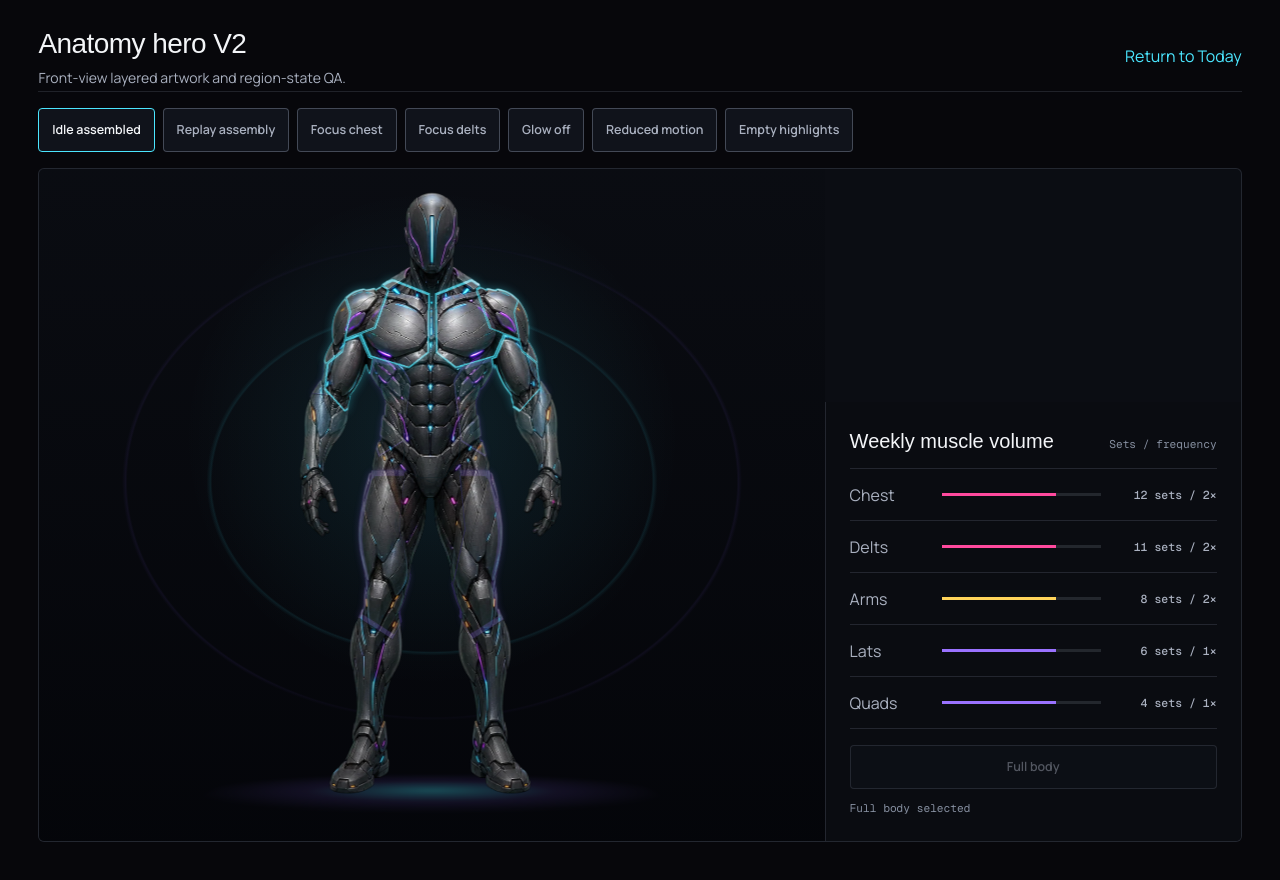
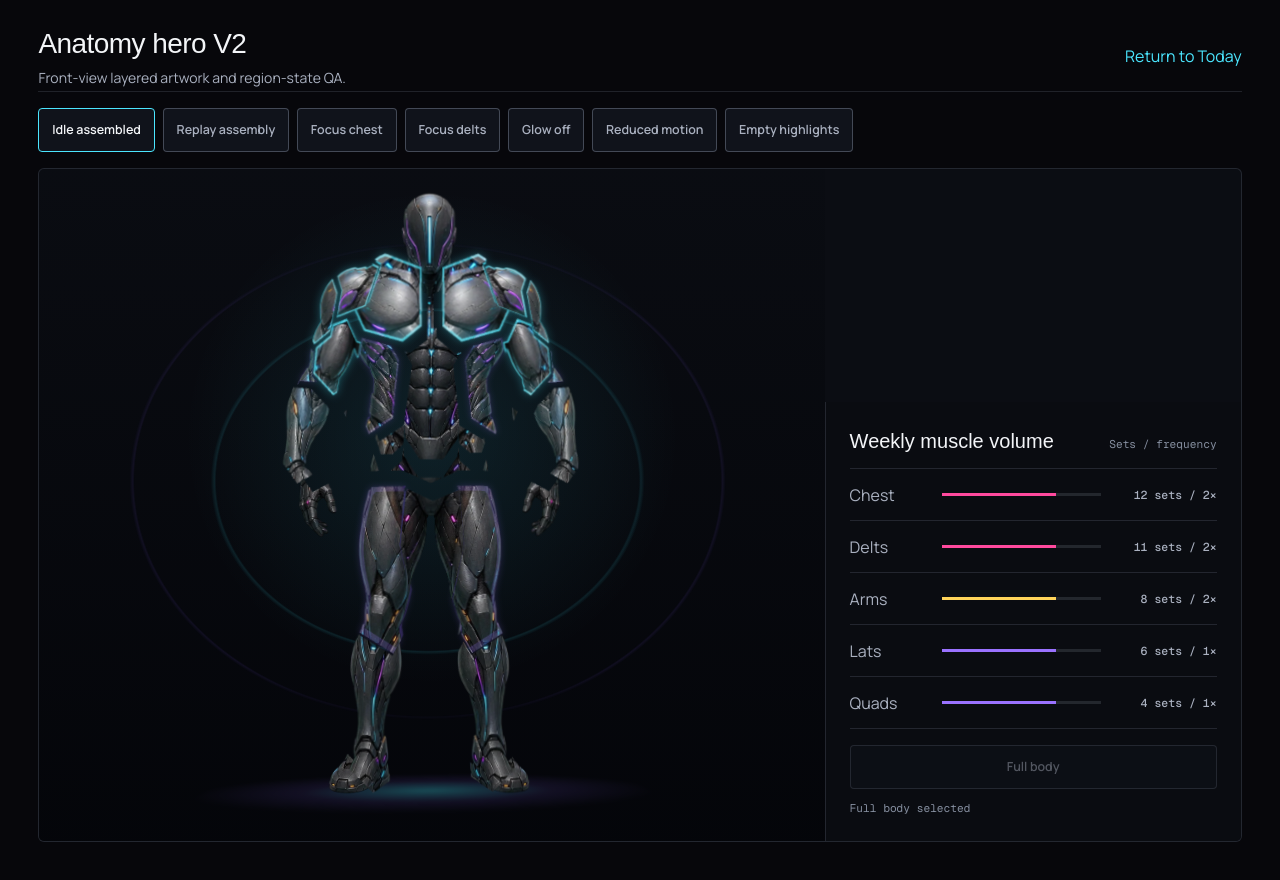
Before and after one commit to garyts-ai/health, a Next.js app: page /lab/anatomy-hero-v2 in a window 1280 px wide. Shown: the top 880 px of the page. Built offline with nearby package versions, Linux system fonts and the light colour scheme; a web font is replaced by a local one.

Commit message:
Upgrade recurring anatomy motion (#40)

```diff
--- a/src/app/lab/anatomy-hero-v2/page.tsx
+++ b/src/app/lab/anatomy-hero-v2/page.tsx
@@ -97,6 +97,7 @@ export default function AnatomyHeroV2LabPage() {
             mode={mode}
             targetRegionIds={["chest", "frontDelts", "sideDelts", "biceps", "triceps", "forearms", "lats"]}
             assemblyRun={heroRun}
+            autoCycle
             previewRegionIds={previewRegions}
             selectedRegionIds={selectedRegions}
             onPreviewChange={setPreviewRegions}
--- a/src/components/anatomy-figure.tsx
+++ b/src/components/anatomy-figure.tsx
@@ -57,6 +57,7 @@ export function AnatomyFigure({
       }}
       glowEnabled={motionMode !== "static"}
       forceReducedMotion={motionMode === "static"}
+      autoCycle={motionMode === "charged"}
     />
   );
 }
--- /dev/null
+++ b/src/components/anatomy-hero/anatomy-cycle.ts
@@ -0,0 +1,77 @@
+import type { AnatomyHeroLayerAsset } from "@/lib/anatomy-hero-manifest";
+
+export const ANATOMY_CYCLE_DELAY_MS = 1400;
+export const ANATOMY_CYCLE_TOTAL_MS = 10800;
+export const ANATOMY_CYCLE_EXPLODE_AT = 0.28;
+export const ANATOMY_CYCLE_RESEAT_AT = 0.64;
+
+function transform(x: number, y: number, rotate: number, scale: number) {
+  return `translate3d(${x.toFixed(2)}px, ${y.toFixed(2)}px, 0) rotate(${rotate.toFixed(2)}deg) scale(${scale.toFixed(3)})`;
+}
+
+/**
+ * A long, calm loop: hold assembled, open the suit into its authored directions,
+ * carry the loose pieces through a shallow orbital pass, then reseat them.
+ * The artwork stays orthographic; the orbit is communicated by stagger and depth,
+ * not by pretending the front illustration contains a back view.
+ */
+export function recurringKeyframesForLayer(asset: AnatomyHeroLayerAsset): Keyframe[] {
+  if (!asset.assembly) {
+    return [
+      { transform: transform(0, 0, 0, 1), offset: 0 },
+      { transform: transform(-1.5, 0, -0.18, .998), offset: .4 },
+      { transform: transform(1.5, 0, .18, 1.002), offset: .61 },
+      { transform: transform(0, 0, 0, 1), offset: 1 },
+    ];
+  }
+
+  const { x, y, rotate, scale } = asset.explodedTransform;
+  const depth = asset.depthPlane + 1;
+  const lateralDirection = Math.sign(x) || (asset.id.endsWith("left") ? -1 : 1);
+  const phaseOffset = Math.min(.055, asset.assembly.delayMs / 22000);
+  const openStart = ANATOMY_CYCLE_EXPLODE_AT + phaseOffset;
+  const openSeat = openStart + .115;
+  const orbitPass = openSeat + .105;
+  const returnStart = ANATOMY_CYCLE_RESEAT_AT - phaseOffset * .35;
+  const returnSeat = Math.min(.84, returnStart + .13);
+  const distance = 1.18 + depth * .08;
+  const orbitX = lateralDirection * (3.5 + depth * 2.25);
+  const orbitY = (depth - 2) * -2.25;
+
+  return [
+    { transform: transform(0, 0, 0, 1), opacity: 1, offset: 0 },
+    { transform: transform(0, 0, 0, 1), opacity: 1, offset: openStart },
+    {
+      transform: transform(x * distance, y * distance, rotate, scale),
+      opacity: .98,
+      offset: openSeat,
+    },
+    {
+      transform: transform(x * distance + orbitX, y * distance + orbitY, rotate * -.55, scale * .994),
+      opacity: 1,
+      offset: orbitPass,
+    },
+    {
+      transform: transform(x * distance - orbitX * .42, y * distance - orbitY * .35, rotate * .38, scale),
+      opacity: .98,
+      offset: returnStart,
+    },
+    {
+      transform: transform(x * -.045, y * -.045, rotate * -.04, 1.006),
+      opacity: 1,
+      offset: returnSeat,
+    },
+    { transform: transform(0, 0, 0, 1), opacity: 1, offset: .82 },
+    { transform: transform(0, 0, 0, 1), opacity: 1, offset: 1 },
+  ];
+}
+
+export function cycleTiming() {
+  return {
+    delay: ANATOMY_CYCLE_DELAY_MS,
+    duration: ANATOMY_CYCLE_TOTAL_MS,
+    easing: "linear",
+    fill: "both" as const,
+    iterations: Infinity,
+  };
+}
--- a/src/components/anatomy-hero/anatomy-hero.module.css
+++ b/src/components/anatomy-hero/anatomy-hero.module.css
@@ -42,13 +42,21 @@
   transition: transform 180ms cubic-bezier(.16, 1, .3, 1);
 }
 
-.layer {
+.motionLayer {
   position: absolute;
   left: var(--layer-x);
   top: var(--layer-y);
   width: var(--layer-width);
   height: var(--layer-height);
   z-index: var(--layer-z);
+  display: block;
+  transform: translate3d(0, 0, 0);
+  transform-origin: 50% 58%;
+}
+
+.layer {
+  position: absolute;
+  inset: 0;
   display: block;
   opacity: 1;
   transform: translate3d(0, 0, 0);
@@ -60,6 +68,7 @@
 }
 
 .hitMap { position: absolute; inset: 0; z-index: 12; width: 100%; height: 100%; overflow: visible; pointer-events: none; }
+.hitMap g { transform-origin: center; }
 .hitMap path { fill: rgb(255 255 255 / .001); stroke: none; pointer-events: visiblePainted; cursor: pointer; transition: transform 220ms cubic-bezier(.16, 1, .3, 1); }
 .hitMap path[data-preview],
 .hitMap path[data-selected] { transform: translate3d(var(--hit-focus-x), var(--hit-focus-y), 0); }
@@ -130,7 +139,7 @@
   opacity: .78;
   filter: drop-shadow(0 0 calc(8px * var(--glow-limit)) rgb(69 232 255 / .62));
 }
-.stage[data-glow] .layer[data-latest] .energy { opacity: .78; animation: latestEnergySweep 3.4s cubic-bezier(.16, 1, .3, 1) infinite; }
+.stage[data-glow] .layer[data-latest] .energy { opacity: .66; animation: latestEnergyFlow 6.8s linear infinite; }
 
 .stage:not([data-glow]) .art { animation: none !important; filter: saturate(.88) brightness(.93) !important; }
 .stage:not([data-glow]) .rim,
@@ -175,6 +184,8 @@
 .stage[data-has-active] .depthField { opacity: .82; }
 .stage[data-has-active] .floor { filter: blur(2px) brightness(1.22); }
 .stage[data-phase="lockIn"] .floor { animation: floorLock 240ms cubic-bezier(.16, 1, .3, 1) both; }
+.stage[data-cycling] .depthField { animation: orbitField 10.8s linear 1.4s infinite; }
+.stage[data-cycling] .floor { animation: orbitFloor 10.8s linear 1.4s infinite; }
 
 .stage[data-motion-paused] *,
 .stage[data-motion-paused] *::before,
@@ -182,11 +193,23 @@
 
 .srOnly { position: absolute; width: 1px; height: 1px; padding: 0; margin: -1px; overflow: hidden; clip: rect(0, 0, 0, 0); white-space: nowrap; border: 0; }
 
-@keyframes latestEnergySweep {
-  0%, 46% { background-position: 50% 135%; opacity: .36; }
-  58% { opacity: .9; }
-  76% { background-position: 50% -35%; opacity: .7; }
-  82%, 100% { background-position: 50% -35%; opacity: .36; }
+@keyframes latestEnergyFlow {
+  0% { background-position: 50% 130%; opacity: .5; }
+  52% { opacity: .72; }
+  100% { background-position: 50% -28%; opacity: .5; }
+}
+
+@keyframes orbitField {
+  0%, 26%, 84%, 100% { transform: translate(calc(var(--parallax-x) * -.45), calc(var(--parallax-y) * -.45)) scaleX(1); opacity: .62; }
+  38% { transform: translate(calc(var(--parallax-x) * -.45 - 5px), calc(var(--parallax-y) * -.45)) scaleX(.96); opacity: .78; }
+  55% { transform: translate(calc(var(--parallax-x) * -.45 + 5px), calc(var(--parallax-y) * -.45)) scaleX(1.04); opacity: .86; }
+  76% { transform: translate(calc(var(--parallax-x) * -.45), calc(var(--parallax-y) * -.45)) scaleX(1); opacity: .72; }
+}
+
+@keyframes orbitFloor {
+  0%, 26%, 84%, 100% { transform: perspective(300px) rotateX(65deg) rotateZ(0deg) translate(calc(var(--parallax-x) * .1), calc(var(--parallax-y) * .1)); }
+  45% { transform: perspective(300px) rotateX(65deg) rotateZ(-3deg) translate(calc(var(--parallax-x) * .1 - 6px), calc(var(--parallax-y) * .1)); }
+  62% { transform: perspective(300px) rotateX(65deg) rotateZ(3deg) translate(calc(var(--parallax-x) * .1 + 6px), calc(var(--parallax-y) * .1)); }
 }
 
 @keyframes suitLock {
--- a/src/components/anatomy-hero/anatomy-hero.tsx
+++ b/src/components/anatomy-hero/anatomy-hero.tsx
@@ -1,6 +1,6 @@
 "use client";
 
-import { useCallback, useEffect, useRef } from "react";
+import { useCallback, useEffect, useRef, useState } from "react";
 import type { CSSProperties, PointerEvent as ReactPointerEvent } from "react";
 import { ANATOMY_HERO_FRONT_LAYERS, ANATOMY_HERO_VIEWBOX } from "@/lib/anatomy-hero-manifest";
 import { activeAnatomyRegions, regionsIntersect } from "./anatomy-hero-state";
@@ -15,6 +15,7 @@ import {
   keyframesForLayer,
   timingForLayer,
 } from "./anatomy-assembly";
+import { cycleTiming, recurringKeyframesForLayer } from "./anatomy-cycle";
 import type { AnatomyHeroProps } from "./types";
 import styles from "./anatomy-hero.module.css";
 
@@ -29,25 +30,54 @@ function AnatomyHeroStage({
   weeklyHighlights,
   latestHighlights,
   targetRegionIds = [],
+  autoCycle = false,
   glowEnabled = true,
   className,
 }: AnatomyHeroStageProps) {
   const stageRef = useRef<HTMLDivElement>(null);
   const figureRef = useRef<HTMLDivElement>(null);
-  const animationsRef = useRef<Animation[]>([]);
+  const replayAnimationsRef = useRef<Animation[]>([]);
+  const cycleAnimationsRef = useRef<Animation[]>([]);
+  const motionPausedRef = useRef(controller.state.motionPaused);
+  const [stageVisible, setStageVisible] = useState(true);
   const { completeAssembly, enterLockIn, reducedMotion } = controller;
   const assemblyRun = controller.state.assemblyRun;
 
-  const cancelAnimations = useCallback(() => {
-    animationsRef.current.forEach((animation) => animation.cancel());
-    animationsRef.current = [];
+  useEffect(() => {
+    motionPausedRef.current = controller.state.motionPaused;
+  }, [controller.state.motionPaused]);
+
+  const cancelReplay = useCallback(() => {
+    replayAnimationsRef.current.forEach((animation) => animation.cancel());
+    replayAnimationsRef.current = [];
   }, []);
 
-  useEffect(() => cancelAnimations, [cancelAnimations]);
+  const cancelCycle = useCallback(() => {
+    cycleAnimationsRef.current.forEach((animation) => animation.cancel());
+    cycleAnimationsRef.current = [];
+    if (stageRef.current) delete stageRef.current.dataset.cycling;
+  }, []);
+
+  useEffect(() => () => {
+    cancelReplay();
+    cancelCycle();
+  }, [cancelCycle, cancelReplay]);
+
+  useEffect(() => {
+    const stage = stageRef.current;
+    if (!stage || typeof IntersectionObserver === "undefined") return;
+    const observer = new IntersectionObserver(
+      ([entry]) => setStageVisible(entry.isIntersecting && entry.intersectionRatio >= .12),
+      { threshold: [0, .12] },
+    );
+    observer.observe(stage);
+    return () => observer.disconnect();
+  }, []);
 
   useEffect(() => {
     if (assemblyRun <= 0) return;
-    cancelAnimations();
+    cancelCycle();
+    cancelReplay();
     if (reducedMotion) {
       completeAssembly();
       return;
@@ -62,7 +92,7 @@ function AnatomyHeroStage({
     for (const asset of ANATOMY_HERO_FRONT_LAYERS) {
       const timing = timingForLayer(asset, width);
       if (!timing) continue;
-      const element = figure.querySelector<HTMLElement>(`[data-layer-id="${asset.id}"]`);
+      const element = figure.querySelector<HTMLElement>(`[data-motion-layer-id="${asset.id}"]`);
       if (!element) continue;
       animations.push(element.animate(keyframesForLayer(asset), {
         delay: timing.delay,
@@ -70,9 +100,9 @@ function AnatomyHeroStage({
         easing: "cubic-bezier(.16, 1, .3, 1)",
         fill: "both",
       }));
-      const hitPath = figure.querySelector<SVGPathElement>(`[data-hit-layer="${asset.id}"]`);
-      if (hitPath) {
-        animations.push(hitPath.animate(keyframesForLayer(asset).map(({ transform, offset }) => ({ transform, offset })), {
+      const hitLayer = figure.querySelector<SVGGElement>(`[data-motion-hit-layer="${asset.id}"]`);
+      if (hitLayer) {
+        animations.push(hitLayer.animate(keyframesForLayer(asset).map(({ transform, offset }) => ({ transform, offset })), {
           delay: timing.delay,
           duration: timing.duration,
           easing: "cubic-bezier(.16, 1, .3, 1)",
@@ -92,11 +122,52 @@ function AnatomyHeroStage({
     energizeMarker.finished.then(() => { stage.dataset.energized = "true"; }).catch(() => undefined);
     lockMarker.finished.then(enterLockIn).catch(() => undefined);
     completeMarker.finished.then(completeAssembly).catch(() => undefined);
-    animationsRef.current = [...animations, energizeMarker, lockMarker, completeMarker];
-  }, [assemblyRun, cancelAnimations, completeAssembly, enterLockIn, reducedMotion]);
+    replayAnimationsRef.current = [...animations, energizeMarker, lockMarker, completeMarker];
+    if (motionPausedRef.current) replayAnimationsRef.current.forEach((animation) => animation.pause());
+  }, [assemblyRun, cancelCycle, cancelReplay, completeAssembly, enterLockIn, reducedMotion]);
 
   useEffect(() => {
-    animationsRef.current.forEach((animation) => {
+    const stage = stageRef.current;
+    const figure = figureRef.current;
+    const canCycle = autoCycle
+      && !reducedMotion
+      && stageVisible
+      && controller.state.phase === "idle"
+      && controller.state.previewRegionIds.length === 0
+      && controller.state.selectedRegionIds.length === 0;
+    if (!stage || !figure || !canCycle) {
+      cancelCycle();
+      return;
+    }
+
+    cancelCycle();
+    stage.dataset.cycling = "true";
+    const timing = cycleTiming();
+    const animations: Animation[] = [];
+    for (const asset of ANATOMY_HERO_FRONT_LAYERS) {
+      const element = figure.querySelector<HTMLElement>(`[data-motion-layer-id="${asset.id}"]`);
+      if (element) animations.push(element.animate(recurringKeyframesForLayer(asset), timing));
+      const hitLayer = figure.querySelector<SVGGElement>(`[data-motion-hit-layer="${asset.id}"]`);
+      if (hitLayer) {
+        const hitFrames = recurringKeyframesForLayer(asset).map(({ transform, offset }) => ({ transform, offset }));
+        animations.push(hitLayer.animate(hitFrames, timing));
+      }
+    }
+    cycleAnimationsRef.current = animations;
+    if (motionPausedRef.current) animations.forEach((animation) => animation.pause());
+    return cancelCycle;
+  }, [
+    autoCycle,
+    cancelCycle,
+    controller.state.phase,
+    controller.state.previewRegionIds.length,
+    controller.state.selectedRegionIds.length,
+    reducedMotion,
+    stageVisible,
+  ]);
+
+  useEffect(() => {
+    [...replayAnimationsRef.current, ...cycleAnimationsRef.current].forEach((animation) => {
       if (controller.state.motionPaused) animation.pause();
       else if (animation.playState === "paused") animation.play();
     });
@@ -104,8 +175,8 @@ function AnatomyHeroStage({
 
   useEffect(() => {
     if (controller.state.phase === "assembling" || controller.state.phase === "lockIn") return;
-    cancelAnimations();
-  }, [cancelAnimations, controller.state.phase]);
+    cancelReplay();
+  }, [cancelReplay, controller.state.phase]);
 
   const setParallax = useCallback((event: ReactPointerEvent<HTMLDivElement>) => {
     if (controller.reducedMotion || event.pointerType === "touch" || controller.state.phase === "assembling") return;
@@ -171,8 +242,8 @@ function AnatomyHeroStage({
               .filter((asset) => asset.hitPath && asset.regionIds.length > 0)
               .sort((left, right) => left.z - right.z)
               .map((asset) => (
+                <g data-motion-hit-layer={asset.id} key={asset.id}>
                   <path
-                  key={asset.id}
                     data-hit-layer={asset.id}
                     data-preview={regionsIntersect(asset.regionIds, controller.state.previewRegionIds) || undefined}
                     data-selected={regionsIntersect(asset.regionIds, controller.state.selectedRegionIds) || undefined}
@@ -182,6 +253,7 @@ function AnatomyHeroStage({
                     onPointerLeave={() => controller.preview([])}
                     onClick={() => controller.toggleSelection(asset.regionIds)}
                   />
+                </g>
               ))}
           </svg>
         </div>
@@ -198,6 +270,7 @@ export function AnatomyHero({
   mode = "idle",
   targetRegionIds = [],
   assemblyRun = 0,
+  autoCycle = false,
   previewRegionIds,
   selectedRegionIds,
   onPreviewChange,
@@ -222,6 +295,7 @@ export function AnatomyHero({
           weeklyHighlights={weeklyHighlights}
           latestHighlights={latestHighlights}
           targetRegionIds={targetRegionIds}
+          autoCycle={autoCycle}
           previewRegionIds={previewRegionIds}
           selectedRegionIds={selectedRegionIds}
           onPreviewChange={onPreviewChange}
--- a/src/components/anatomy-hero/anatomy-layer.tsx
+++ b/src/components/anatomy-hero/anatomy-layer.tsx
@@ -63,10 +63,14 @@ export function AnatomyLayer({
 
   return (
     <span
+      className={styles.motionLayer}
+      style={style}
+      data-motion-layer-id={asset.id}
+      data-depth={asset.depthPlane}
+    >
+      <span
         className={styles.layer}
-      style={style}
         data-layer-id={asset.id}
-      data-depth={asset.depthPlane}
         data-region-layer={regionLayer || undefined}
         data-intensity={weeklyIntensity ?? "none"}
         data-latest={latest || undefined}
@@ -91,5 +95,6 @@ export function AnatomyLayer({
         {regionLayer ? <span className={styles.rim} /> : null}
         {regionLayer ? <span className={styles.energy} /> : null}
       </span>
+    </span>
   );
 }
--- a/src/components/anatomy-hero/types.ts
+++ b/src/components/anatomy-hero/types.ts
@@ -10,6 +10,7 @@ export type AnatomyHeroProps = {
   mode?: AnatomyHeroMode;
   targetRegionIds?: BodyRegionId[];
   assemblyRun?: number;
+  autoCycle?: boolean;
   previewRegionIds?: BodyRegionId[];
   selectedRegionIds?: BodyRegionId[];
   onPreviewChange?: (regions: BodyRegionId[]) => void;
--- a/src/components/training-os/anatomy-viewer.module.css
+++ b/src/components/training-os/anatomy-viewer.module.css
@@ -85,6 +85,7 @@
   position: absolute;
   inset: 0;
   z-index: 5;
+  pointer-events: none;
 }
 
 .mobileRegions { display: none; }
@@ -103,6 +104,7 @@
   font: .61rem var(--font-geist-mono), monospace;
   text-transform: uppercase;
   cursor: pointer;
+  pointer-events: auto;
   transform: translateY(-50%);
   transition: color var(--os-duration-fast), opacity var(--os-duration-fast);
 }
--- a/src/components/training-os/anatomy-viewer.tsx
+++ b/src/components/training-os/anatomy-viewer.tsx
@@ -104,6 +104,7 @@ export function AnatomyViewer({
             mode="idle"
             targetRegionIds={targetRegionIds}
             assemblyRun={activationRun}
+            autoCycle
             previewRegionIds={previewRegions}
             selectedRegionIds={selectedRegions}
             onPreviewChange={setPreviewRegions}
```
Also changed, not shown: src/components/anatomy-hero/anatomy-interaction-controller.tsx (+14 -4 lines), 2 other files (tests, documents, lock files or other folders). Lines whose indentation alone changed are shown as unchanged.
